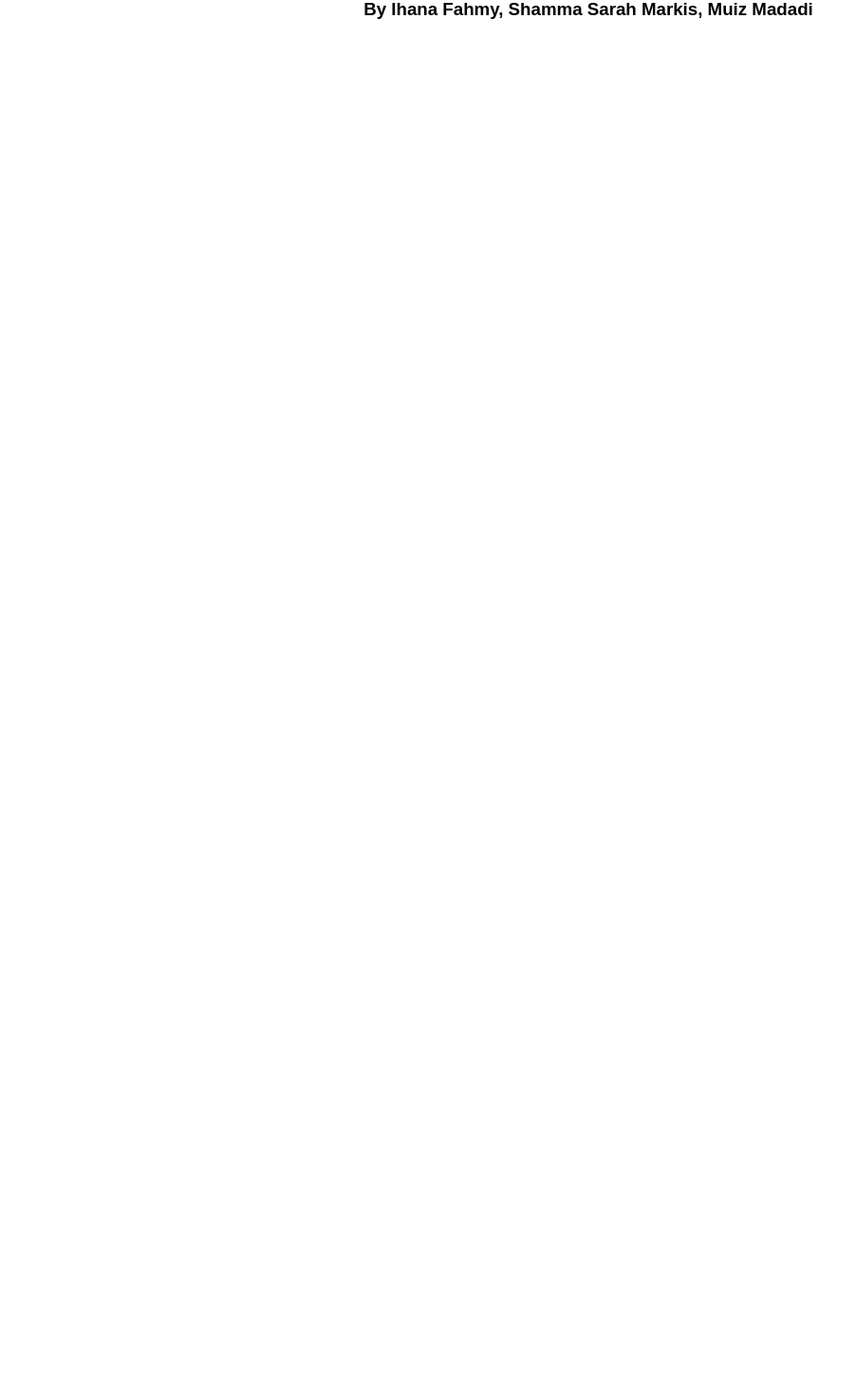
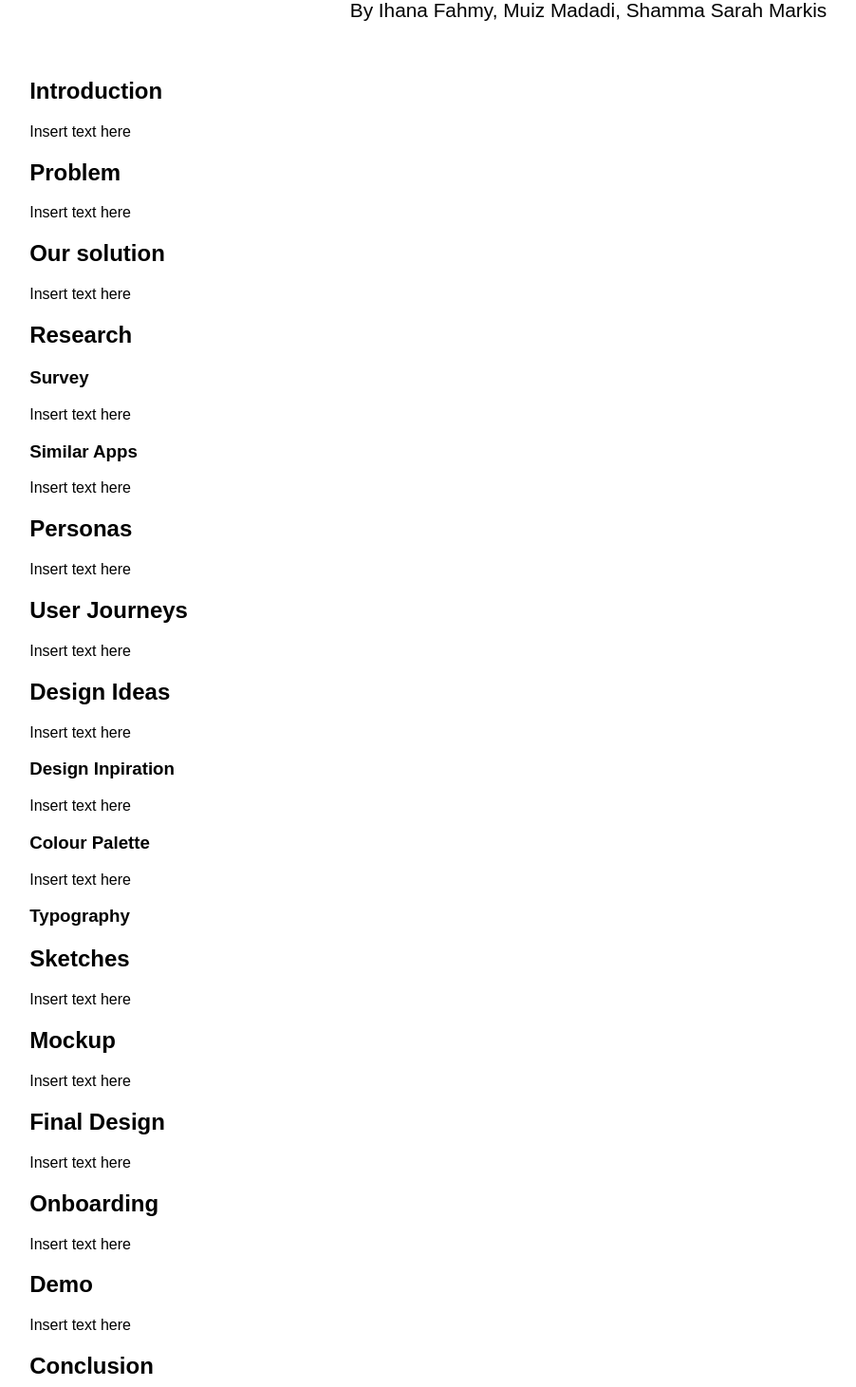
Before and after one commit to ihanaaa/SeniorStride-Health-Guide, a React (Create React App) app in the folder seniorstride/: page / in a window 1280 px wide. Shown: the part 329-1790 px from the top of the page at 95% size, without its empty margins (20-922 px from the left). Before the commit the page ends 800 px from the top, so only its background shows below. Built offline with nearby package versions, Linux system fonts and the light colour scheme.

Commit message:
Added the main headers

```diff
--- a/seniorstride/src/MainPage.css
+++ b/seniorstride/src/MainPage.css
@@ -4,13 +4,21 @@
 }
 
 body {
-  text-align: center;
-  font-family:Arial, Helvetica, sans-serif;
+  font-family: Arial, Helvetica, sans-serif;
 }
 h1 {
-    font-size: 300%;
-    margin-bottom: 0%;
+  font-size: 300%;
+  margin-bottom: 0%;
+  text-align: center;
 }
-h3{
-margin-top: 0%;
+
+.name{
+  text-align: center;
+  margin-top: 0%;
+  font-size: 130%;
 }
+
+.content{
+  margin-left: 4%;
+
+}
--- a/seniorstride/src/MainPage.js
+++ b/seniorstride/src/MainPage.js
@@ -8,8 +8,59 @@ const MainPage = () => {
       <img className="image" src={banner} alt="banner" />
 
       <h1>SeniorStride - Health Guide App</h1>
-      <h3>By Ihana Fahmy, Shamma Sarah Markis, Muiz Madadi</h3>
+      <p className="name">By Ihana Fahmy, Muiz Madadi, Shamma Sarah Markis</p>
+      <br />
+      <div className="content">
+        <h2>Introduction</h2>
+        <p>Insert text here</p>
 
+        <h2>Problem</h2>
+        <p>Insert text here</p>
+
+        <h2>Our solution</h2>
+        <p>Insert text here</p>
+
+        <h2>Research</h2>
+        <h3>Survey</h3>
+        <p>Insert text here</p>
+        <h3>Similar Apps</h3>
+        <p>Insert text here</p>
+
+        <h2>Personas</h2>
+        <p>Insert text here</p>
+
+        <h2>User Journeys</h2>
+        <p>Insert text here</p>
+
+        <h2>Design Ideas</h2>
+        <p>Insert text here</p>
+        <h3>Design Inpiration</h3>
+        <p>Insert text here</p>
+        <h3>Colour Palette</h3>
+        <p>Insert text here</p>
+        <h3>Typography</h3>
+
+        <h2>Sketches</h2>
+        <p>Insert text here</p>
+
+        <h2>Mockup</h2>
+        <p>Insert text here</p>
+
+        <h2>Final Design</h2>
+        <p>Insert text here</p>
+
+        <h2>Onboarding</h2>
+        <p>Insert text here</p>
+
+        <h2>Demo</h2>
+        <p>Insert text here</p>
+
+        <h2>Conclusion</h2>
+        <p>Insert text here</p>
+
+        <h2>References</h2>
+        <p>Insert text here</p>
+      </div>
     </>
   );
 };
```
